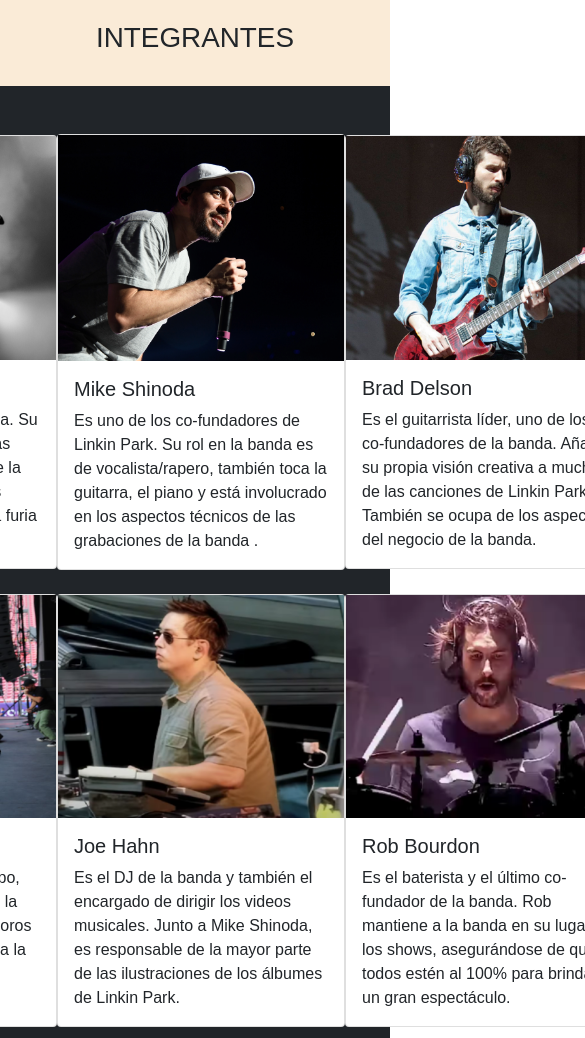
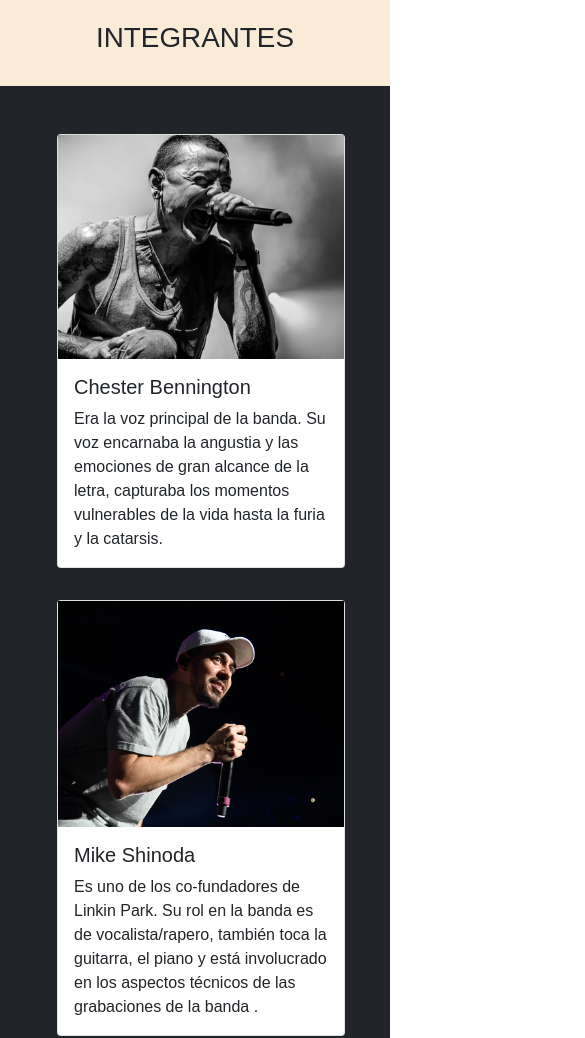
Before and after one commit to mauriciocruzado/Proyecto_coder, a plain HTML site: page pages/miembros.html in a window 390 px wide. Shown: the part 101-1139 px from the top of the page, 585 px wide, since content can reach past the window. Drawn offline with Linux system fonts and the light colour scheme.

Commit message:
Proyecyo de coder: espaciado y adaptación a pantalla celular de la página miembros

```diff
--- a/css/estilos.css
+++ b/css/estilos.css
@@ -222,6 +222,7 @@
  .img-card{
     object-fit: cover;
  }
+
 @media screen and (max-width: 767px){
     .imgAlbumPar{
         order: 1;
@@ -265,6 +266,15 @@
     .input1{
         padding:0.2rem;
         justify-content:start ;
+    }
+    .card-sm{
+        display: flex;
+        flex-direction: column;
+        align-items: center;
+        justify-content: center;
+    }
+    .card-sm-mb{
+        margin-bottom: 2rem;
     }
 }
 @media screen and (min-width: 767px) and (max-width: 860px){
--- a/pages/miembros.html
+++ b/pages/miembros.html
@@ -52,8 +52,8 @@
             <section>
                 <div class="container-fluid d-flex flex-column justify-content-center align-items-center bg-dark">
                     <div class="row">
-                        <div class="d-flex justify-content-center align-items-center pe-5 mt-5 mb-4 mx-4">
-                            <div class="col-sm-12 col-md-4">
+                        <div class="d-flex justify-content-center align-items-center pe-5 mt-5 mb-2 mx-4 card-sm">
+                            <div class="col-sm-12 col-md-4 card-sm-mb">
                                 <div class="card" style="width: 18rem;">
                                     <img class="img-fluid img-card" src="../assets/img/pxfuelchesterbe.jpg" class="card-img-top" alt="Imagen de Chester">
                                     <div class="card-body">
@@ -64,7 +64,7 @@
                                     </div>
                                 </div>
                             </div>
-                            <div class="col-sm-12 col-md-4">
+                            <div class="col-sm-12 col-md-4 card-sm-mb">
                                 <div class="card" style="width: 18rem;">
                                     <img class="img-fluid img-card" src="../assets/img/Mike Shinoda proyecto img.webp" class="card-img-top" alt="Imagen de Chester">
                                     <div class="card-body">
@@ -76,7 +76,7 @@
                                     </div>
                                 </div>
                             </div>
-                            <div class="col-sm-12 col-md-4">
+                            <div class="col-sm-12 col-md-4 card-sm-mb">
                                 <div class="card" style="width: 18rem;">
                                     <img class="img-fluid img-card" src="../assets/img/Brad-Delson-840x658.jpg" class="card-img-top" alt="Imagen del guitarrista Brad Delson">
                                     <div class="card-body">
@@ -89,8 +89,8 @@
                         </div>
                     </div>
                     <div class="row">
-                        <div class="d-flex justify-content-center align-items-center pe-5 mx-4 mb-5">
-                            <div class="col-sm-12 col-md-4">
+                        <div class="d-flex justify-content-center align-items-center pe-5 mx-4 mb-4 card-sm">
+                            <div class="col-sm-12 col-md-4 card-sm-mb">
                                 <div class="card" style="width: 18rem;">
                                     <img class="img-fluid img-card" src="../assets/img/d0415113-ade5-47aa-8669-5cff490e39f1.png" class="card-img-top" alt="Imagen del guitarrista Brad Delson">
                                     <div class="card-body">
@@ -101,7 +101,7 @@
                                     </div>
                                 </div>
                             </div>
-                            <div class="col-sm-12 col-md-4">
+                            <div class="col-sm-12 col-md-4 card-sm-mb">
                                 <div class="card" style="width: 18rem;">
                                     <img class="img-fluid img-card" src="../assets/img/joehahncap.png" class="card-img-top" alt="Imagen de Chester">
                                     <div class="card-body">
@@ -112,7 +112,7 @@
                                     </div>
                                 </div>
                             </div>
-                            <div class="col-sm-12 col-md-4">
+                            <div class="col-sm-12 col-md-4 card-sm-mb">
                                 <div class="card" style="width: 18rem;">
                                     <img class="img-fluid img-card" src="../assets/img/2023-07-28T04_48_36.png" class="card-img-top" alt="Imagen de Chester">
                                     <div class="card-body">
```
